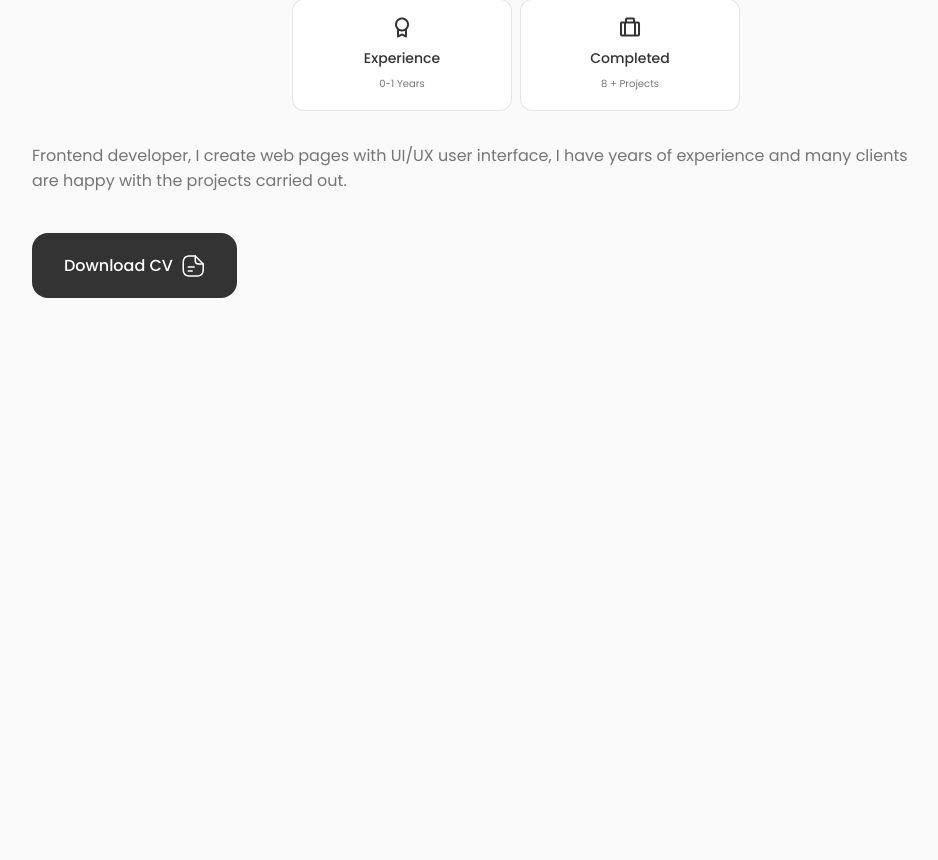
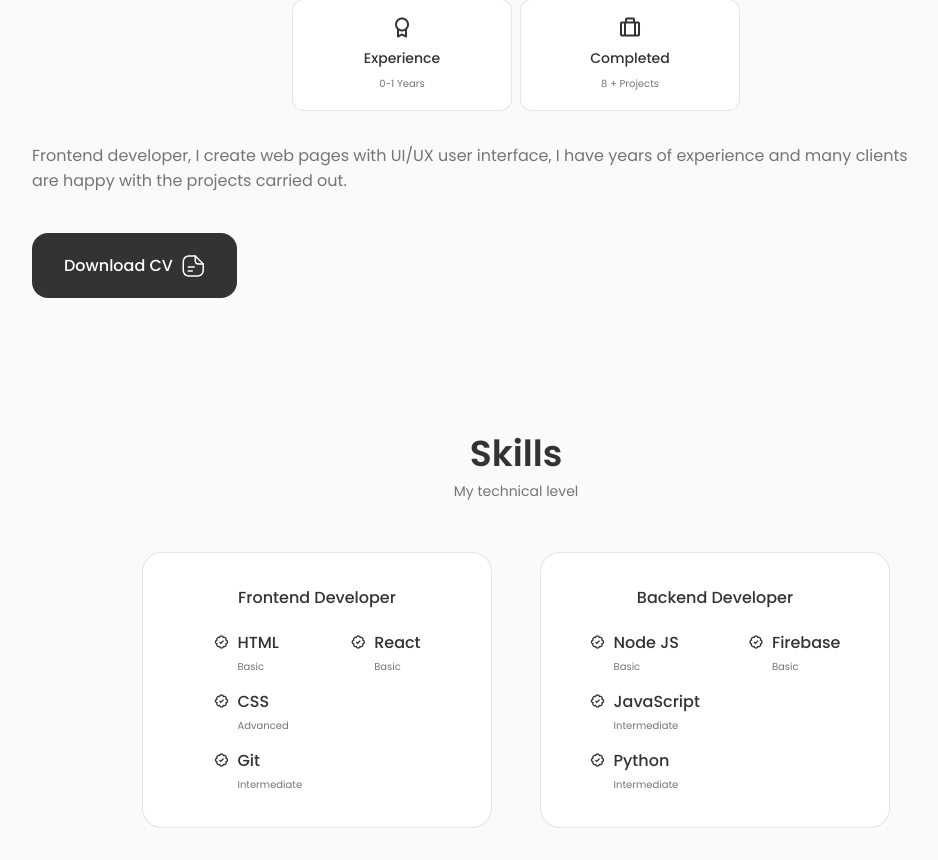
Before and after one commit to pranavgoel29/My-Portfolio, a React (Create React App) app: page / in a window 1280 px wide. Shown: the part 890-1750 px from the top of the page, without its empty margins (124-1062 px from the left). Before the commit the page ends 1220 px from the top, so only its background shows below. Built offline with nearby package versions, Linux system fonts and the light colour scheme.

Commit message:
Completed skills section

```diff
--- a/src/App.js
+++ b/src/App.js
@@ -3,6 +3,7 @@
 import Header from './components/header/Header';
 import Home from './components/home/Home';
 import About from './components/about/About';
+import Skills from './components/skills/Skills';
 
 const App = () => {
   return (
@@ -11,6 +12,7 @@
     <main className='main'>
       <Home />
       <About />
+      <Skills />
     </main>
     </>
   )
--- /dev/null
+++ b/src/components/skills/Backend.jsx
@@ -0,0 +1,79 @@
+import React from "react";
+
+function Backend() {
+  return (
+    <div className="skills__content">
+      <h3 className="skills__title">Backend Developer</h3>
+
+      <div className="skills__box">
+        <div className="skills__group">
+          <div className="skills__data">
+            <i className="bx bx-badge-check"></i>
+
+            <div>
+              <h3 className="skills__name">Node JS</h3>
+              <span className="skills__level">Basic</span>
+            </div>
+          </div>
+
+          <div className="skills__data">
+            <i className="bx bx-badge-check"></i>
+
+            <div>
+              <h3 className="skills__name">JavaScript</h3>
+              <span className="skills__level">Intermediate</span>
+            </div>
+          </div>
+
+          <div className="skills__data">
+            <i className="bx bx-badge-check"></i>
+
+            <div>
+              <h3 className="skills__name">Python</h3>
+              <span className="skills__level">Intermediate</span>
+            </div>
+          </div>
+        </div>
+
+        <div className="skills__group">
+          <div className="skills__data">
+            <i className="bx bx-badge-check"></i>
+
+            <div>
+              <h3 className="skills__name">Firebase</h3>
+              <span className="skills__level">Basic</span>
+            </div>
+          </div>
+          {/* <div className="skills__data">
+            <i className="bx bx-badge-check"></i>
+
+            <div>
+              <h3 className="skills__name"></h3>
+              <span className="skills__level"></span>
+            </div>
+          </div> */}
+
+          {/* <div className="skills__data">
+            <i className="bx bx-badge-check"></i>
+
+            <div>
+              <h3 className="skills__name">Git</h3>
+              <span className="skills__level">Intermediate</span>
+            </div>
+          </div>
+
+          <div className="skills__data">
+            <i className="bx bx-badge-check"></i>
+
+            <div>
+              <h3 className="skills__name">React</h3>
+              <span className="skills__level">Basics</span>
+            </div>
+          </div> */}
+        </div>
+      </div>
+    </div>
+  );
+}
+
+export default Backend;
--- /dev/null
+++ b/src/components/skills/Frontend.jsx
@@ -0,0 +1,73 @@
+import React from "react";
+
+function Frontend() {
+  return (
+    <div className="skills__content">
+    <h3 className="skills__title">Frontend Developer</h3>
+
+    <div className="skills__box">
+      <div className="skills__group">
+        <div className="skills__data">
+          <i className="bx bx-badge-check"></i>
+
+          <div>
+            <h3 className="skills__name">HTML</h3>
+            <span className="skills__level">Basic</span>
+          </div>
+        </div>
+
+        <div className="skills__data">
+          <i className="bx bx-badge-check"></i>
+
+          <div>
+            <h3 className="skills__name">CSS</h3>
+            <span className="skills__level">Advanced</span>
+          </div>
+        </div>
+
+        <div className="skills__data">
+          <i className="bx bx-badge-check"></i>
+
+          <div>
+            <h3 className="skills__name">Git</h3>
+            <span className="skills__level">Intermediate</span>
+          </div>
+        </div>
+
+        {/* <div className="skills__data">
+          <i className="bx bx-badge-check"></i>
+
+          <div>
+            <h3 className="skills__name">JavaScript</h3>
+            <span className="skills__level">Intermediate</span>
+          </div>
+        </div> */}
+      </div>
+
+      <div className="skills__group">
+        {/* <div className="skills__data">
+          <i className="bx bx-badge-check"></i>
+
+          <div>
+            <h3 className="skills__name"></h3>
+            <span className="skills__level"></span>
+          </div>
+        </div> */}
+
+
+
+        <div className="skills__data">
+          <i className="bx bx-badge-check"></i>
+
+          <div>
+            <h3 className="skills__name">React</h3>
+            <span className="skills__level">Basic</span>
+          </div>
+        </div>
+      </div>
+    </div>
+  </div>
+  );
+}
+
+export default Frontend;
--- /dev/null
+++ b/src/components/skills/Skills.jsx
@@ -0,0 +1,20 @@
+import React from 'react'
+import "./skills.css"
+import Frontend from './Frontend'
+import Backend from './Backend'
+
+function Skills() {
+  return (
+    <section className="skills section" id="skills">
+          <h2 className="section__title">Skills</h2>
+        <span className="section__subtitle">My technical level</span>
+
+        <div className="skills__container container grid">
+            <Frontend />
+            <Backend />
+        </div>
+    </section>
+  )
+}
+
+export default Skills
--- /dev/null
+++ b/src/components/skills/skills.css
@@ -0,0 +1,84 @@
+.skills__container {
+    grid-template-columns: repeat(2, 350px);
+    column-gap: 3rem;
+    justify-content: center;
+}
+
+.skills__content {
+    background-color: var(--container-color);
+    border: 1px solid rgba(0, 0, 0, 0.1);
+    padding: 2rem 4rem;
+    border-radius: 1.25rem;
+}
+
+.skills__title {
+    font-size: var(--normal-font-size);
+    font-weight: var(--font-medium);
+    text-align: center;
+    margin-bottom: var(--mb-1-5);
+}
+
+.skills__box {
+    display: flex;
+    justify-content: center;
+    column-gap: 3rem;
+}
+
+.skills__group {
+    display: grid;
+    align-items: flex-start;
+    row-gap: 1rem;
+}
+
+.skills__data {
+    display: flex;
+    column-gap: 0.5rem;
+}
+
+.skills .bx-badge-check {
+    font-size: 1rem;
+    color: var(--title-color);
+}
+
+.skills__name {
+    font-size: var(--normal-font-size);
+    font-weight: var(--font-medium);
+    line-height: 18px;
+}
+
+.skills__level {
+    font-size: var(--tiny-font-size);
+}
+
+
+
+/*=============== BREAKPOINTS ===============*/
+/* For large devices */
+@media screen and (max-width: 992px) {
+    .skills__container {
+        grid-template-columns: max-content;
+        row-gap: 2rem;
+    }
+  }
+
+  /* For medium devices */
+  @media screen and (max-width: 576px) {
+    .skills__container {
+        grid-template-columns: 1fr;
+    }
+
+    .skills__content {
+        padding: 1.5rem;
+    }
+  }
+
+  /* For small devices */
+  @media screen and (max-width: 350px) {
+   .skills__box {
+    column-gap: 1.25rem;
+   }
+
+   .skills__name {
+    font-size: var(--small-font-size);
+   }
+  }
```
